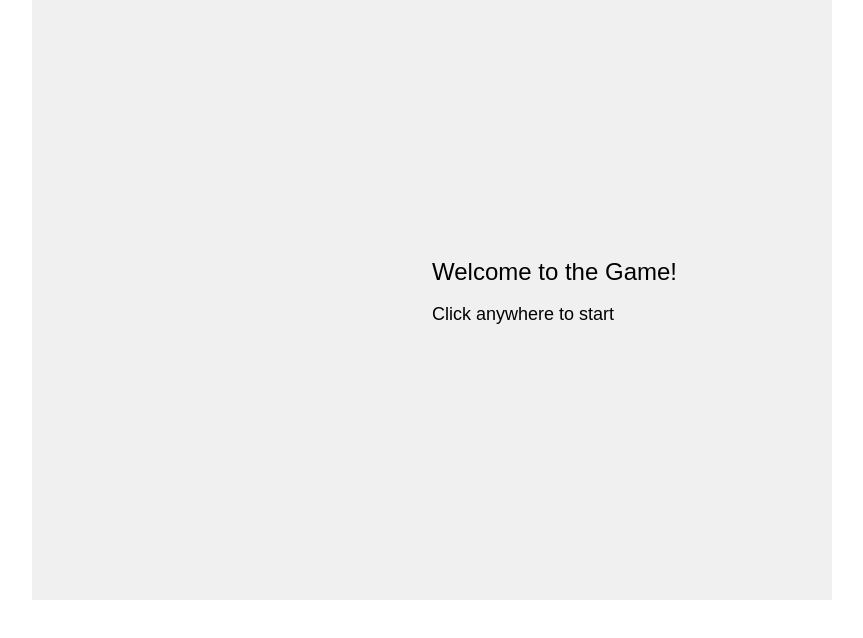
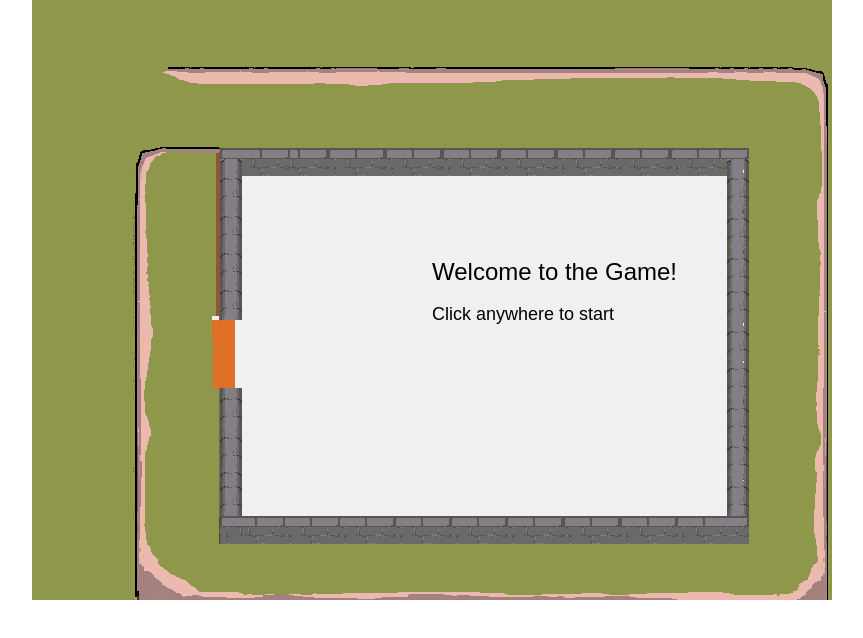
Before and after one commit to kangjung/13C-Defense, a plain HTML site: page index.html in a window 1280 px wide. Shown: the whole page, without its empty margins (208-1071 px from the left). Drawn offline with Linux system fonts and the light colour scheme.

Commit message:
캔버스 배경이미지 추가
캔버스 배경이미지 추가

```diff
--- a/styles.css
+++ b/styles.css
@@ -9,6 +9,7 @@ body {
   display: block;
   margin: auto;
   background-color: #f0f0f0;
+  background-image: url("./asset/map.png");
 }
 
 #levelUpCanvas {
```
